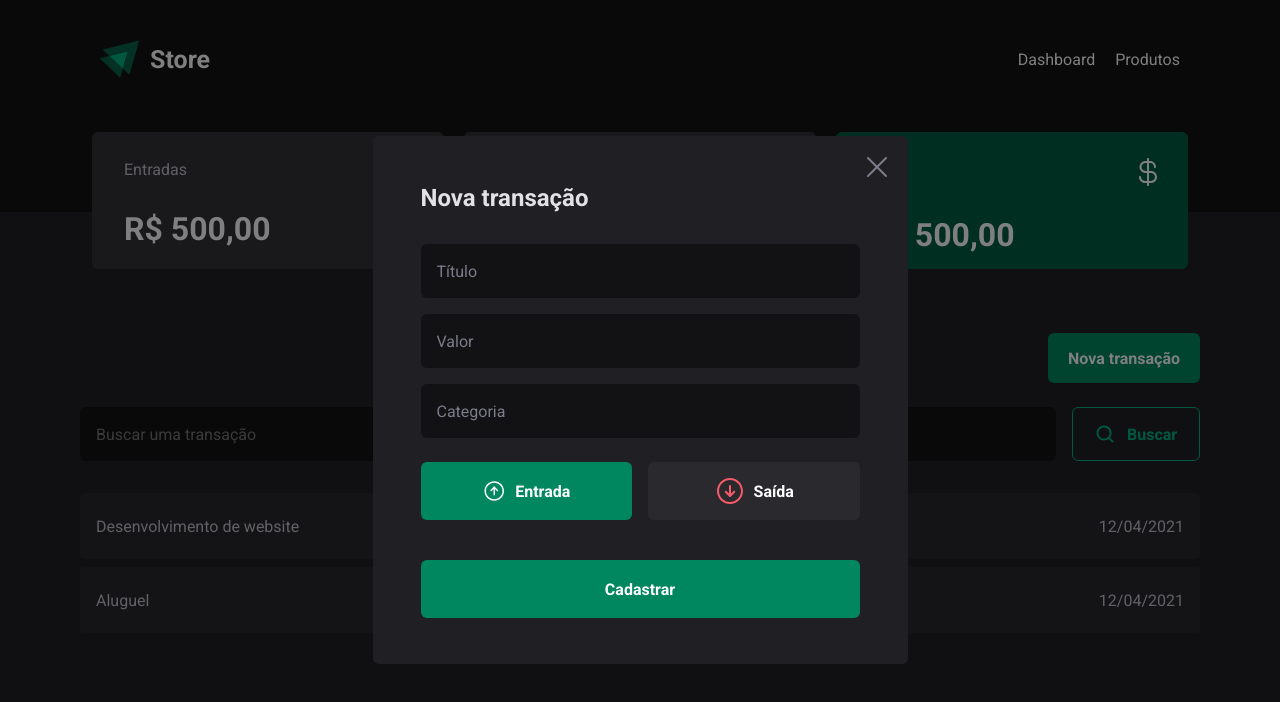
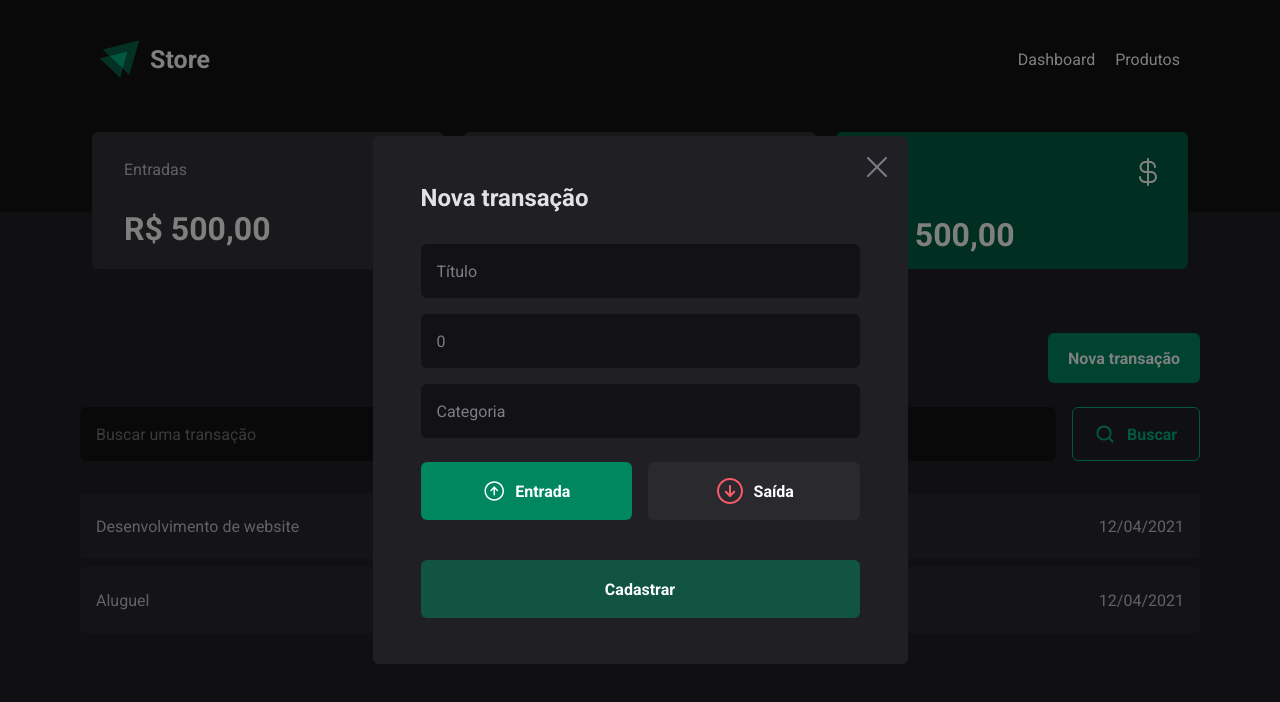
Before and after one commit to AndreFelipe97/store-front-end, a React (Vite) app: page / in a window 1280 px wide. Both pictures are taken after a click on the button "Nova transação". Shown: the top 702 px of the page. Built offline with nearby package versions, Linux system fonts and the light colour scheme.

Commit message:
feat: create save data forms

```diff
--- a/package.json
+++ b/package.json
@@ -14,6 +14,7 @@
   "dependencies": {
     "react": "^18.2.0",
     "react-dom": "^18.2.0",
+    "react-hook-form": "^7.50.1",
     "react-modal": "^3.16.1",
     "sass": "^1.70.0"
   },
--- a/src/components/Inputs/index.tsx
+++ b/src/components/Inputs/index.tsx
@@ -2,14 +2,17 @@ import styles from "./Input.module.scss";
 
 interface InputsProps {
   label: string;
+  // eslint-disable-next-line @typescript-eslint/no-explicit-any
+  register: any;
 }
 
-export function Inputs({ label }: InputsProps) {
+export function Inputs({ label, register }: InputsProps) {
   return (
     <input
       className={styles["input-container"]}
       type="text"
       placeholder={label}
+      {...register}
     />
   );
 }
--- a/src/components/Modals/Transaction/TransactionModal.module.scss
+++ b/src/components/Modals/Transaction/TransactionModal.module.scss
@@ -78,6 +78,11 @@
     &:hover {
       filter: brightness(0.9);
     }
+
+    &:disabled {
+      background-color: rgba($green, 0.5);
+      cursor: not-allowed;
+    }
   }
 }
 
--- a/src/components/Modals/Transaction/index.tsx
+++ b/src/components/Modals/Transaction/index.tsx
@@ -9,8 +9,23 @@ import incomeWhite from "../../../assets/Tipo=arrow-circle-up-regular-white.svg"
 import outcomeWhite from "../../../assets/Tipo=arrow-circle-down-regular-white.svg";
 
 import styles from "./TransactionModal.module.scss";
+import { useForm } from "react-hook-form";
 
 Modal.setAppElement("#root");
+
+interface FormData {
+  title: string;
+  value: number;
+  category: string;
+}
+
+interface TransactionData {
+  id: number;
+  title: string;
+  value: number;
+  category: string;
+  type: string;
+}
 
 export function TransactionModal() {
   const [modalNewTransactionIsOpen, setModalNewTransactionIsOpen] =
@@ -18,11 +33,54 @@ export function TransactionModal() {
 
   const [transactionType, setTransactionType] = useState("deposit");
 
+  const [datas, setData] = useState<TransactionData[]>([]);
+
+  const { register, reset, handleSubmit, watch } = useForm<FormData>();
+
+  function onSubmit(data: FormData) {
+    const newTransaction = {
+      id: Math.floor(Math.random() * 1000),
+      title: data.title,
+      value: data.value,
+      category: data.category,
+      type: transactionType,
+    };
+    if (datas.length > 0) {
+      localStorage.setItem(
+        "transactions",
+        JSON.stringify([...datas, newTransaction])
+      );
+    } else {
+      localStorage.setItem("transactions", JSON.stringify([newTransaction]));
+    }
+    reset({
+      title: "",
+      value: 0,
+      category: "",
+    });
+    setModalNewTransactionIsOpen(false);
+  }
+
   function handleOpenNewTransactionModal() {
+    const storedData = localStorage.getItem("transactions");
+    if (storedData) {
+      setData(JSON.parse(storedData));
+    }
+    reset({
+      title: "",
+      value: 0,
+      category: "",
+    });
     setModalNewTransactionIsOpen(true);
+    setTransactionType("deposit");
   }
 
   function handleCloseNewTransactionModal() {
+    reset({
+      title: "",
+      value: 0,
+      category: "",
+    });
     setModalNewTransactionIsOpen(false);
   }
 
@@ -42,11 +100,22 @@ export function TransactionModal() {
         >
           <img src={close} alt="" />
         </button>
-        <form className={styles["form-container"]}>
+        <form
+          className={styles["form-container"]}
+          onSubmit={handleSubmit(onSubmit)}
+        >
           <h2>Nova transação</h2>
-          <Inputs label="Título" />
-          <Inputs label="Valor" />
-          <Inputs label="Categoria" />
+          <Inputs label="Título" register={{ ...register("title") }} />
+          <Inputs
+            label="Valor"
+            {...register("value")}
+            register={{ ...register("value") }}
+          />
+          <Inputs
+            label="Categoria"
+            {...register("category")}
+            register={{ ...register("category") }}
+          />
 
           <div className={styles["type-container"]}>
             <button
@@ -79,7 +148,15 @@ export function TransactionModal() {
             </button>
           </div>
 
-          <button className={styles["register-button"]} type="submit">
+          <button
+            className={styles["register-button"]}
+            type="submit"
+            disabled={
+              !(watch("title") && watch("category") && watch("value"))
+                ? true
+                : false
+            }
+          >
             Cadastrar
           </button>
         </form>
```
Also changed, not shown: 1 other file (tests, documents, lock files or other folders).
